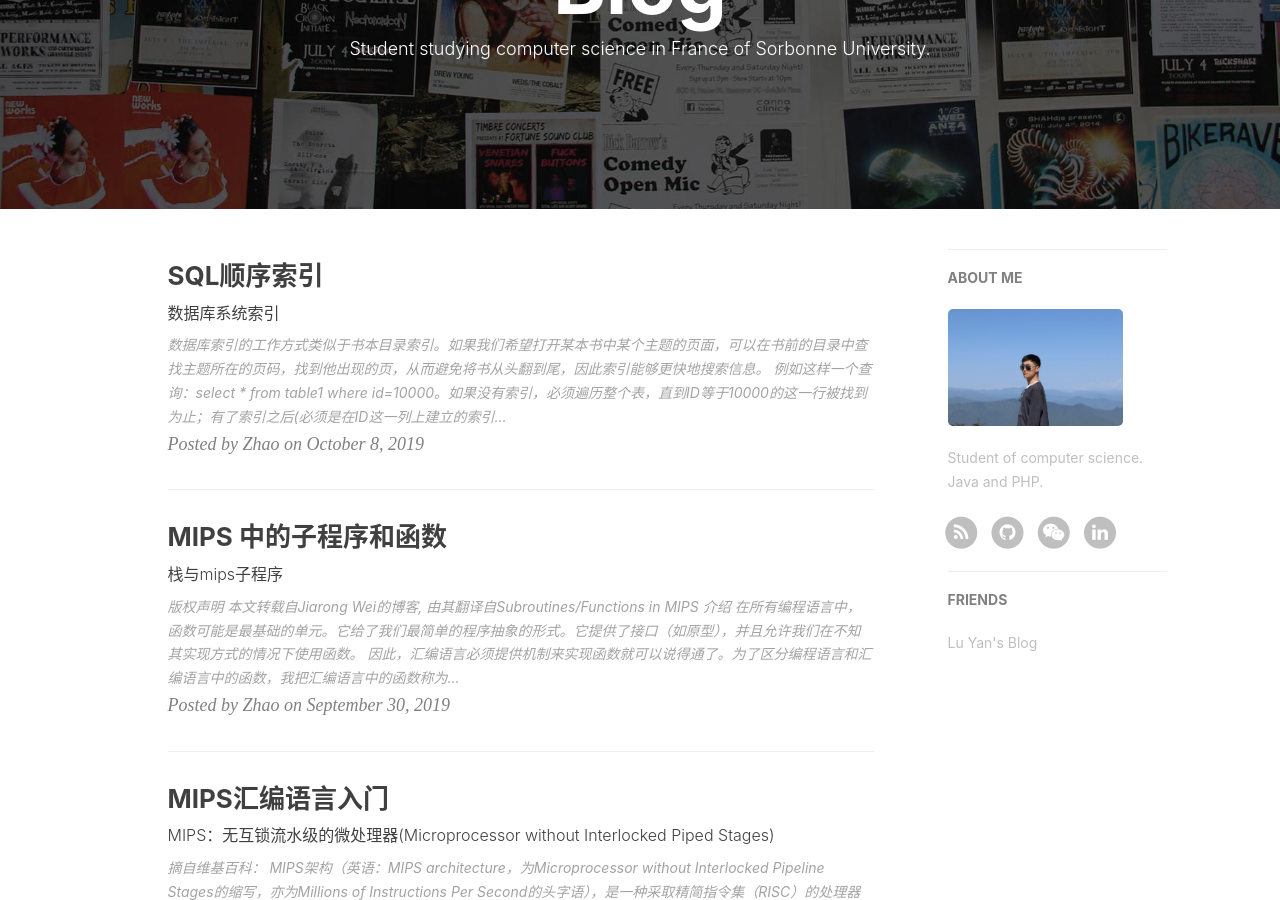
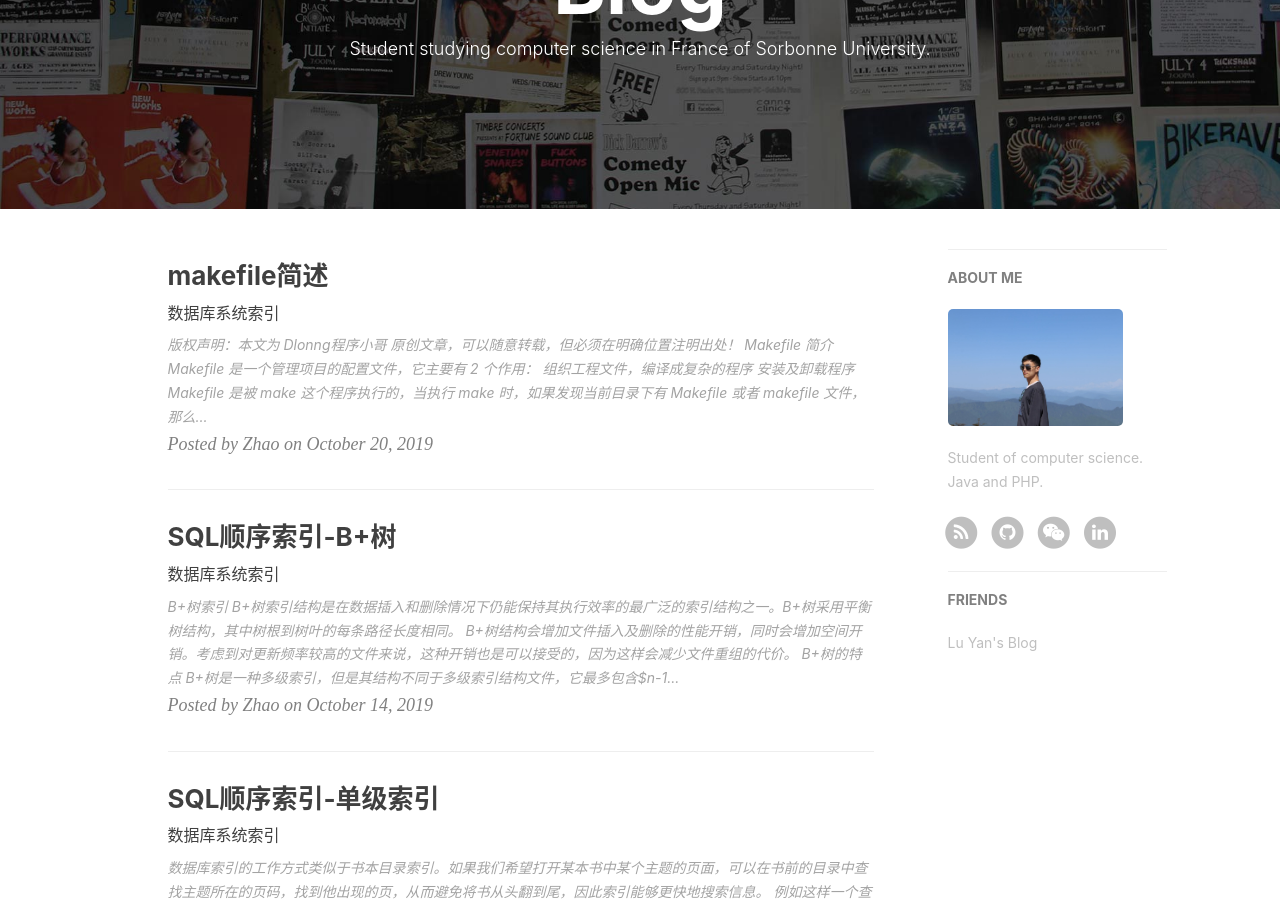
Before and after one commit to valeeraZ/valeeraZ.github.io, a Jekyll site: the page built from index.html, in a window 1280 px wide and 900 px high, scrolled down 297 px. Built offline with Jekyll 4.4.1, drawn with Linux system fonts in a browser that asks for light colours; nearby versions of some CDN libraries; the list of posts is cut into pages by our own code; comment, search, counter and statistics services are not loaded; some of the changed lines change nothing that is shown; some of the changed text lies outside the part shown.

Commit message:
new posts; some modifications

````diff
--- a/_posts/2019-10-08-index-sql.md
+++ b/_posts/2019-10-08-index-sql.md
@@ -1,5 +1,5 @@
 ---
-title: SQL顺序索引
+title: SQL顺序索引-单级索引
 layout: post
 subtitle: 数据库系统索引
 date:       2019-10-08
@@ -113,3 +113,7 @@ tags:
 特点：
 1. 多级索引只能是稀疏索引
 2. 层级越多，空间越小，但是查询的效率会降低
+
+----
+
+参考文献：[《数据库系统概念》:作者: （美）Abraham Silberschatz / （美）Henry F.Korth / （美）S.Sudarshan](https://book.douban.com/subject/10548379/)
--- /dev/null
+++ b/_posts/2019-10-14-index-B-sql.md
@@ -0,0 +1,220 @@
+---
+title: SQL顺序索引-B+树
+layout: post
+subtitle: 数据库系统索引
+date:       2019-10-14
+author:     "Zhao"
+header-img: "img/database.jpeg"
+tags:
+    - Data Base
+jax:    "1"
+---
+# B+树索引
+
+B+树索引结构是在数据插入和删除情况下仍能保持其执行效率的最广泛的索引结构之一。B+树采用平衡树结构，其中树根到树叶的每条路径长度相同。
+B+树结构会增加文件插入及删除的性能开销，同时会增加空间开销。考虑到对更新频率较高的文件来说，这种开销也是可以接受的，因为这样会减少文件重组的代价。
+
+## B+树的特点
+
+B+树是一种多级索引，但是其结构不同于多级索引结构文件，它最多包含$n-1$ 个搜索码值$K_1，K_2，...，K_{n-1}$，以及$n$个指针$P_1，P_2，...，P_n$
+
+![nodeB_.jpg](https://i.loli.net/2019/10/14/Jb9NI7lYQanMUt1.jpg)
+
+简单概括下 B+ 树的三个特点：
+
+![ds_bplus_tree1 _2_.jpg](https://i.loli.net/2019/10/15/CjkBOgTHvl3nD1S.jpg)
+
+1. 关键字数和子树相同
+2. 非叶子节点仅用作索引，它的关键字和子节点有重复元素
+3. 叶子节点用指针连在一起
+
+首先第一点不用特别介绍了，在 B 树中，节点的关键字用于在查询时确定查询区间，因此关键字数比子树数少一；而在 B+ 树中，节点的**关键字代表子树的最大值**，因此**关键字数等于子树数**。
+
+第二点，除叶子节点外的所有节点的关键字，都在它的下一级子树中同样存在，最后所有数据都存储在叶子节点中。
+
+根节点的最大关键字其实就表示整个 B+ 树的最大元素。
+
+第三点，叶子节点包含了全部的数据，并且按顺序排列，B+ 树使用一个**链表**将它们排列起来，这样在查询时效率更快。
+
+由于 B+ 树的中间节点不含有实际数据，只有子树的最大数据和子树指针，因此磁盘页中可以容纳更多节点元素，也就是说同样数据情况下，B+ 树会 B 树更加“矮胖”，因此查询效率更快。
+
+B+ 树的查找必会查到叶子节点，更加稳定。
+
+有时候需要查询某个范围内的数据，由于 B+ 树的叶子节点是一个有序链表，只需在叶子节点上遍历即可，不用像 B 树那样挨个中序遍历比较大小。
+
+B+ 树的三个优点：
+
+1. 层级更低，IO 次数更少
+2. 每次都需要查询到叶子节点，查询性能稳定
+3. 叶子节点形成有序链表，范围查询方便
+
+## B树的阶及高度
+
+(英语对应order)定义是不统一的：
+> Unfortunately, the literature on B-trees is not uniform in its terminology (Folk & Zoellick 1992, p. 362).
+>- Bayer & McCreight (1972), Comer (1979), and others define the **order of B-tree as the minimum number of keys** in a non-root node.
+> - Folk & Zoellick (1992) points out that terminology is *ambiguous* because the maximum number of keys is not clear. An order 3 B-tree might hold a maximum of 6 keys or a maximum of 7 keys.
+> - Knuth (1998, p. 483) avoids the problem by defining the **order to be maximum number of children** (which is one more than the maximum number of keys).
+
+国内的数据结构教材一般是按照Knuth定义,即“阶”定义为一个节点的子节点数目的最大值。
+> 树中每个非叶节点有$\lceil{n/2} \rceil $ ~ $n$  个子女，其中n对于特定的树是固定的。 -- [《数据库系统概念》:作者: （美）Abraham Silberschatz / （美）Henry F.Korth / （美）S.Sudarshan](https://book.douban.com/subject/10548379/)
+
+**我们按照Bayer & McCreight定义：**
+> Soit n le nombre de clés contenues dans un nœud  假设节点中含n个指针
+>Un arbre-B+ est d’ordre d si  一棵d阶B+树为:
+>- Pour un nœud intermédiaire et une feuille : d ≤ n ≤ 2d   每个内部节点/叶子节点含d ~ 2d个指针
+>- Pour la racine: 1 ≤ n ≤ 2d  对于根节点，含1 ~ 2d 个指针
+
+> Hauteur minimum quand l’arbre est plein : 当树满时的最大高度
+>h = $\log_{2d+1}(N) +1 $
+>- 2d clés par nœud  每个节点2d个指针
+>- N feuilles (il y a donc $N \times 2d $ clés dans la table correspondante)
+N个叶子节点，因此共有 $N \times 2d $个指针
+
+> Hauteur maximum quand les nœuds sont le plus vides
+possible : 当树为最不满时的最大高度
+>h = $\log_{d+1}(N) +2 $
+>- d clés par nœud, 1 pour la racine 每个节点d个指针，根节点仅有1个
+>- 2N feuilles ($2N \times d $ clés dans la table correspondante) 共2N个叶子节点，因此共有$2N \times d $个指针
+>- En pratique d est assez grand, donc h reste raisonnable (4 pour une relation « normale ») 实际情况下d阶会很大，而h通常为4
+
+![arbre ordre 2.jpg](https://i.loli.net/2019/10/15/IznhSfvwireOgRs.jpg)
+
+## B+树遍历
+
+![parcours-arbre-b.png](https://i.loli.net/2019/10/20/faEMY1PFrDRmspi.png)
+
+搜索数字43：
+1. 43<50,指针来到Bloc2
+2. 40<43<45,指针来到Bloc1
+3. 43∈Bloc1
+
+## B+树插入
+
+1. 若为空树，创建一个叶子结点，然后将记录插入其中，此时这个叶子结点也是根结点，插入操作结束。
+
+2. 针对叶子类型结点：根据key值找到叶子结点，向这个叶子结点插入记录。插入后，若当前结点key的个数小于等于m-1，则插入结束。否则将这个叶子结点分裂成左右两个叶子结点，左叶子结点包含前m/2个记录，右结点包含剩下的记录，将第m/2+1个记录的key进位到父结点中（父结点一定是索引类型结点），进位到父结点的key左孩子指针向左结点,右孩子指针向右结点。将当前结点的指针指向父结点，然后执行第3步。
+
+3. 针对索引类型结点：若当前结点key的个数小于等于2d，则插入结束。否则，将这个索引类型结点分裂成两个索引结点，左索引结点包含前d个key，右结点包含d+1个key，将第d+1个key进位到父结点中，进位到父结点的key左孩子指向左结点, 进位到父结点的key右孩子指向右结点。将当前结点的指针指向父结点，然后重复第3步。
+
+下面是一颗d=2 B树的插入过程，2阶B树的结点最少2个key，最多4个key。
+
+空树中插入5
+
+![insertion1.png](https://i.loli.net/2019/10/20/4lKIv9ge137fjYO.png)
+
+---
+
+依次插入8，10，15
+
+![insertion2.png](https://i.loli.net/2019/10/20/MmEfqJWQ9pD4R6h.png)
+
+---
+
+插入16
+
+![insertion3.png](https://i.loli.net/2019/10/20/fIj43S2kPABzuD6.png)
+
+插入16后超过了关键字的个数限制，所以要进行分裂。在叶子结点分裂时，分裂出来的左结点2个记录，右边3个记录，中间key成为索引结点中的key，分裂后当前结点指向了父结点（根结点）。结果如下图所示。
+
+![insertion4.png](https://i.loli.net/2019/10/20/OLnVhKrHRimxFba.png)
+
+---
+
+插入17
+
+![insertion5.png](https://i.loli.net/2019/10/20/Uebp2JYgznwfIcA.png)
+
+---
+
+插入18，插入后如下图所示
+
+![insertion6.png](https://i.loli.net/2019/10/20/57SW6ztFAaCuHmy.png)
+
+当前结点的关键字个数大于5，进行分裂。分裂成两个结点，左结点2个记录，右结点3个记录，关键字16进位到父结点（索引类型）中，将当前结点的指针指向父结点。
+
+![insertion7.png](https://i.loli.net/2019/10/20/RchU9EKaj6WGldI.png)
+
+---
+
+插入若干数据后
+
+![insertion8.png](https://i.loli.net/2019/10/20/erNxsSnbv45dT1u.png)
+
+---
+
+在上图中插入7，结果如下图所示
+
+![insertion11.png](https://i.loli.net/2019/10/20/cKFUiCzlgXEV4JR.png)
+
+当前结点的关键字个数超过4，需要分裂。左结点2个记录，右结点3个记录。分裂后关键字7进入到父结点中，将当前结点的指针指向父结点，结果如下图所示。
+
+![insertion9.png](https://i.loli.net/2019/10/20/K2AxpetoZhw67bG.png)
+
+当前结点的关键字个数超过4，需要继续分裂。左结点2个关键字，右结点2个关键字，关键字16进入到父结点中，将当前结点指向父结点，结果如下图所示。
+
+![insertion10.png](https://i.loli.net/2019/10/20/dGJlgVcwkHS3QXL.png)
+
+## B+树删除
+
+如果叶子结点中没有相应的key，则删除失败。否则执行下面的步骤
+
+1. 删除叶子结点中对应的key。删除后若结点的key的个数大于等于d，删除操作结束,否则执行第2步。
+
+2. 若兄弟结点key有富余（>=d+1），向兄弟结点借一个记录，同时用借到的key替换父结（指当前结点和兄弟结点共同的父结点）点中的key，删除结束。否则执行第3步。
+
+4. 若兄弟结点中没有富余的key,则当前结点和兄弟结点**合并**成一个新的叶子结点，并删除父结点中的key（父结点中的这个key两边的孩子指针就变成了一个指针，正好指向这个新的叶子结点），将当前结点指向父结点（必为索引结点），执行第4步（第4步以后的操作和B树就完全一样了，主要是为了更新索引结点）。
+
+4. 若索引结点的key的个数大于等于d，则删除操作结束。否则执行第5步
+
+5. 若兄弟结点有富余，父结点key下移，兄弟结点key上移，删除结束。否则执行第6步
+
+6. 当前结点和兄弟结点及父结点下移key合并成一个新的结点。将当前结点指向父结点，重复第4步。
+
+注意，通过B+树的删除操作后，索引结点中存在的key，不一定在叶子结点中存在对应的记录。
+
+下面是一颗 d=2 2阶B树的删除过程，2阶B数的结点最少2个key，最多4个key。
+
+初始状态
+
+![suppression1.png](https://i.loli.net/2019/10/20/ANrg38oBSj9Ekhy.png)
+
+---
+
+删除22,删除后结果如下图
+
+![suppression2.png](https://i.loli.net/2019/10/20/qiIfmSnPCpAEx5b.png)
+
+删除后叶子结点中key的个数大于等于2，删除结束
+
+---
+
+删除15，删除后的结果如下图所示
+
+![suppression3.png](https://i.loli.net/2019/10/20/boeMlCENtzijgYK.png)
+
+删除后当前结点只有一个key,不满足条件，而兄弟结点有三个key，可以从兄弟结点借一个关键字为9的记录,同时更新将父结点中的关键字由10也变为9，删除结束。
+
+![suppression4.png](https://i.loli.net/2019/10/20/3AwFXTzRueq7n6K.png)
+
+---
+
+删除7，删除后的结果如下图所示
+
+![suppression5.png](https://i.loli.net/2019/10/20/l2OFazYuhPeJwHn.png)
+
+当前结点关键字个数小于2，（左）兄弟结点中的也没有富余的关键字（当前结点还有个右兄弟，不过选择任意一个进行分析就可以了，这里我们选择了左边的），所以当前结点和兄弟结点合并，并删除父结点中的key，当前结点指向父结点。
+
+![suppression6.png](https://i.loli.net/2019/10/20/bTayMLdD7JxohzQ.png)
+
+此时当前结点的关键字个数小于2，兄弟结点的关键字也没有富余，所以父结点中的关键字下移，和两个孩子结点合并，结果如下图所示。
+
+![suppression7.png](https://i.loli.net/2019/10/20/4H9jStGEpMdg1JC.png)
+
+---
+
+**参考资料**
+
+[B树和B+树的插入、删除图文详解](https://www.cnblogs.com/nullzx/p/8729425.html)
+
+[《数据库系统概念》:作者: （美）Abraham Silberschatz / （美）Henry F.Korth / （美）S.Sudarshan](https://book.douban.com/subject/10548379/)
--- /dev/null
+++ b/_posts/2019-10-20-makefile-syntax.md
@@ -0,0 +1,334 @@
+---
+title: makefile简述
+layout: post
+subtitle: 数据库系统索引
+date:       2019-10-20
+author:     "Zhao"
+header-img: "img/system.png"
+tags:
+    - System
+---
+
+版权声明：本文为 [Dlonng程序小哥](https://dlonng.com/posts/makefile) 原创文章，可以随意转载，但必须在明确位置注明出处！
+
+## Makefile 简介
+`Makefile` 是一个管理项目的配置文件，它主要有 2 个作用：
+1. 组织工程文件，编译成复杂的程序
+2. 安装及卸载程序
+
+Makefile 是被 `make` 这个程序执行的，当执行 `make` 时，如果发现当前目录下有 `Makefile` 或者 `makefile` 文件，那么 `make` 命令就会根据这个文件的内容来找到相关的文件，然后去执行编译，链接，安装，卸载等操作，这就实现了使用 `make + Makefile` 来管理项目的功能。
+
+这篇文章主要是介绍编写 Makefile 的基础语法，帮助你能够编写和理解一般的 Makefile 文件。
+
+## 如何系统的学习 Makefile
+想要系统的学习 Makefile，需要 2 个条件：
+1. Makefile 官网帮助文档：[Makefile](https://www.gnu.org/software/make/manual/make.html#Introduction)
+3. 大量练习编写 Makefile：想要系统学习，必须自己练习
+
+因为 `make` 是 `GNU` 开发的开源软件，所以官网的资料可以说是最好的，这也是开源的力量，这篇文章只是带你入门，想要精通还要自己努力。
+
+
+## make 的工作流程
+在学习 Makefile 语法之前，我们先来学习下 `make` 是如何解析 Makefile 文件的，主要分为下面 4 个步骤：
+1. 在当前目录下查找 Makefile 或者 makefile 的文件
+2. 找到之后，解析并得到最终要生成的目标文件
+3. 根据时间戳生成目标文件
+4. 递归去寻找其他目标文件的依赖文件，并递归生成
+
+只需要了解这个步骤即可，这是为帮助你理解执行 `make` 后发生了什么事情，清楚自己在做些什么。
+
+## 第一个 Makefile
+我们先写一个最简单的 Makefile 来熟悉**编译，执行，清理，安装，卸载** `Hello World` 的操作，以此来熟悉通用的过程。
+### 编写 hello.c
+这个程序打印 `Hello World`，非常简单：
+```c
+#include <stdio.h>
+
+int main(void) {
+	printf("Hello World!\n");
+	return 0;
+}
+```
+
+### 编写 Makefile
+这个 Makefile 其中包含的就是基本的 `gcc` 编译指令和一些 `shell` 指令：
+```makefile
+hello:
+	gcc hello.c -o hello
+
+clean:
+	rm ./hello
+
+install:
+	cp ./hello /usr/local/bin/hello
+
+uninstall:
+	rm /usr/local/bin/hello
+```
+
+**注意：使用 `Table` 键来缩进，否则会出现语法错误**！
+
+### 编译
+现在有了 Makefile，我们就可以直接在终端键入 `make` 来编译啦：
+```
+make
+
+# make 之后打印的信息
+gcc hello.c -o hello
+```
+
+我们看到只有一条打印信息，就是我们写的那条编译指令，联想到我们手动编译别人的软件时，我们也是键入 `make` 然后屏幕就被一大串信息刷屏了，其实那些信息跟这个本质上是一样，也是 Makefile 中的指令。
+
+### 执行
+执行 `./hello`：
+```
+./hello
+
+# 结果
+Hello World!
+```
+可见这种方法更加简单了，不仅如此，还可以很容易清理可执行文件。
+
+
+### 清理
+还记得我们在 Makefile 中写了一个 `clean:` 吗，它下面还有一条删除文件的指令，我们在终端键入：
+```
+make clean
+
+# make clean 打印的信息
+rm ./hello
+```
+
+可以看到 `make clean` 帮助我们删除了 `hello`，是不是特别方便，以后再也不用敲那一大串 `gcc` 编译命令和手动删除文件了，效率瞬间又提升了。
+
+### 安装
+还记得使用 `sudo make install` 来安装程序吗？我们也在终端键入下面的命令：
+```
+sudo make install
+
+# 提示输入 root 密码
+[sudo] password for orange:
+cp ./hello /usr/local/bin/hello
+
+# 直接执行 hello
+hello
+
+# 输出
+Hello World!
+```
+可以看出**安装的过程其实就是拷贝程序的过程**。
+
+
+### 卸载
+卸载使用 `sudo make uninstall`，我们卸载 `hello`：
+```
+# 卸载
+sudo make uninstall
+
+rm /usr/local/bin/hello
+
+# 再次执行 hello，提示没找到即已经删除
+bash: /usr/local/bin/hello: No such file or directory
+```
+
+至此，我们已经了解使用一个简单的 Makefile 来编译，清理，安装，卸载程序的例子，下面就来学习一些常用的 Makefile 语法吧。
+
+## Makefile 基础语法
+先来看看 Makefile 的编写规则。
+
+### Makefile 编写规则
+**Makefile 由若干条规则组成**，规则格式如下：
+```
+目标（target）: 依赖（prerequisites）
+	命令（command）
+```
+
+例如：
+```
+main : main.o
+	gcc main.o -o main
+
+main.o : main.c
+	gcc -c main.c -o main.o
+```
+
+其中 `main` 是最后生成的目标文件，`main.o` 是依赖文件，`gcc main.o -o main` 是编译命令，要注意的是 `main.o` 是由 `main.c` 生成的，所以还需要一条编译 `main.c` 生成 `main.o` 的规则，这些依赖关系规则共同组成了最后的 Makefile。
+
+
+### Makefile 变量
+Makefile 的变量分为 3 类：
+1. 用户自定义变量
+2. 预定义变量
+3. 环境变量
+
+#### 1. 用户自定义变量
+定义格式如下：
+```makefile
+VAR_NAME = var_value
+```
+使用 `$(VAR_NAME)`来引用变量，比如：
+```makefile
+file_name = hello.c
+hello:
+	gcc $(file_name) -o hello
+```
+
+#### 2. 预定义变量
+Makefile 常见的预定义变量有下面这些：
+- AR：库文件维护程序，默认为 `ar`
+- AS：汇编程序，默认为 `as`
+- CC：C 编译器，默认为 `cc`
+- CXX：C++ 编译器，默认为 `g++`
+- ARFLAGS：库文件维护程序选项，无默认值
+- ASFLAGS：汇编程序选项，无默认值
+- CFLAGS：C 编译器选项，无默认值
+- CXXFLAGS：C++ 编译器选项，无默认值
+
+我们可以直接使用或者重新定义这些变量，来看个使用 `CFLAGS` 和 `CC` 的例子：
+```makefile
+CFLAGS = -g
+CC = gcc
+
+hello:
+	$(CC) $(CFLAGS) hello.c -o hello
+```
+这句编译指令就相当于 `gcc -g hello.c -o hello`，我们增加了 `[-g]` 编译参数，来看看实际 `make` 的效果：
+```
+make
+
+# make 后的效果
+gcc -g hello.c -o hello
+```
+
+#### 3. 环境变量
+Makefile 常用的环境变量有下面这些：
+- `$*`：不包含扩展名的目标文件名称
+- `$<`：第一个依赖文件名称
+- `$?`：所有时间戳比目标文件晚的依赖文件
+- `$@`：目标文件完整名称
+- `$^`：所有不重复的依赖文件
+
+这里我们以 `$^` 和 `$@` 为例：
+```makefile
+hello : hello.o
+	gcc $^ -o $@
+
+hello.o : hello.c
+	gcc -c hello.c
+```
+
+看看 `make` 的结果：
+```
+make
+# 一共执行了 2 条指令
+gcc -c hello.c
+
+gcc hello.o -o hello
+```
+
+可以发现 `$^ = hello.o`，`$@ = hello`，符合这两个预定义变量的定义。
+
+### Makefile 伪目标
+先来看一个伪目标：
+```makefile
+.PHONY: install
+install:
+	cp hello /usr/local/bin/hello
+```
+伪目标 `install` 表示即使当前文件夹内有 `install` 这个文件，但是 `make` 执行的仍然是 `Makefile` 内部的 `install`，不会使用外部的文件，相当于进行了一个内部封装。
+
+### Makefile 包含
+一个 Makefile 可以包含另一个 Makefile，需要使用 `include` 指令，例如：
+```
+include dir/Makefile
+```
+这里我们包含了当前目录下 `dir` 下的 Makefile 文件。
+
+
+### Makefile 嵌套
+在大型的项目中，我们经常需要一个 Makefile 来嵌套调用另一个目录下的 Makefile，这是可以使用下面的指令：
+```makefile
+submake:
+	cd dir && gcc hello.c -o hello
+```
+意思是**先进入 `dir`，之后执行后面的编译指令**。例如我们在 `dir` 目录下新建 `hello.c`，在上一级目录下使用上面的命令作为 Makefile，我们来 `make`：
+```
+make
+
+# 结果
+cd dir && gcc hello.c -o hello
+```
+
+
+### Makefile 条件判断
+在 Makefile 中也可以进行条件判断，格式如下：
+```
+ifeq
+	...
+else
+	...
+endif
+```
+
+注意：**前面不能用 `table` 分隔**，来看一个例子：
+```
+CC = gcc
+
+hello:
+ifeq ($(CC),gcc)
+	gcc hello.c -o $@
+else
+	gcc hello.c -o hello2
+endif
+```
+
+意思很容易理解，当 `CC = gcc` 时编译的输出文件名为 `hello`，否则为 `hello2`，我们看看 `make` 的结果：
+```
+# CC = gcc
+make
+gcc hello.c -o hello
+
+# CC != gcc
+make
+gcc hello.c -o hello2
+```
+
+可以看到输出文件名是不同的，说明判断是有效的。
+
+
+
+### Makeifle 管理命令
+Makefile 有几个管理命令需要了解：
+- `[-C dir]`：读入指定目录下面的 Makefile
+- `[-f file]`:读入当前目录下的 `file` 文件为 Makefile
+- `[-i]`：忽略所有命令执行错误
+- `[-l dir]`：指定被包含的 Makefile 所在的目录
+
+我们这里介绍下前面两个：
+
+比如，我们在 `dir` 目录下放了 `hello.c` 和 `Makefile` 2 个文件，使用下面的 `shell` 命令来在**上一级目录编译**：
+```
+make -C dir/
+
+# make 结果
+make: Entering directory '/home/orange/Desktop/Makefile/hello/dir'
+gcc hello.c -o hello2
+make: Leaving directory '/home/orange/Desktop/Makefile/hello/dir'
+```
+可以看到 `make` 先进入这个 `dir` 目录，之后编译，然后退出。
+
+
+我们可以使用 `[-f]` 指定一个文件作为 Makefile，例如：
+```
+make -f cdeveloper.mk
+
+gcc hello.c -o hello
+```
+`cdeveloper.mk` 内容就是普通 Makefile 的内容，只是名字变了而已，当然名字你可以随意改，但是**内容必须符合 Makefile 语法**。
+
+
+
+## 结语
+通过这篇博客，我们学习了 Makefile 的基础语法，如果需要更加系统的学习建议你看 [GNU Makefile 的官方文档](https://www.gnu.org/software/make/manual/make.html#Introduction) 来学习，这是最好最权威的学习资料，看这些英文文档，不仅能够学到知识，还能锻炼英文水平，这是再好不过了事了，不过你需要有毅力，不能怕困难。
+
+最后，谢谢你的阅读，我们下次再见 :)
````
Also changed, not shown: _posts/2019-09-23-Discrete Math-Logic.md (+2 -0 lines).
